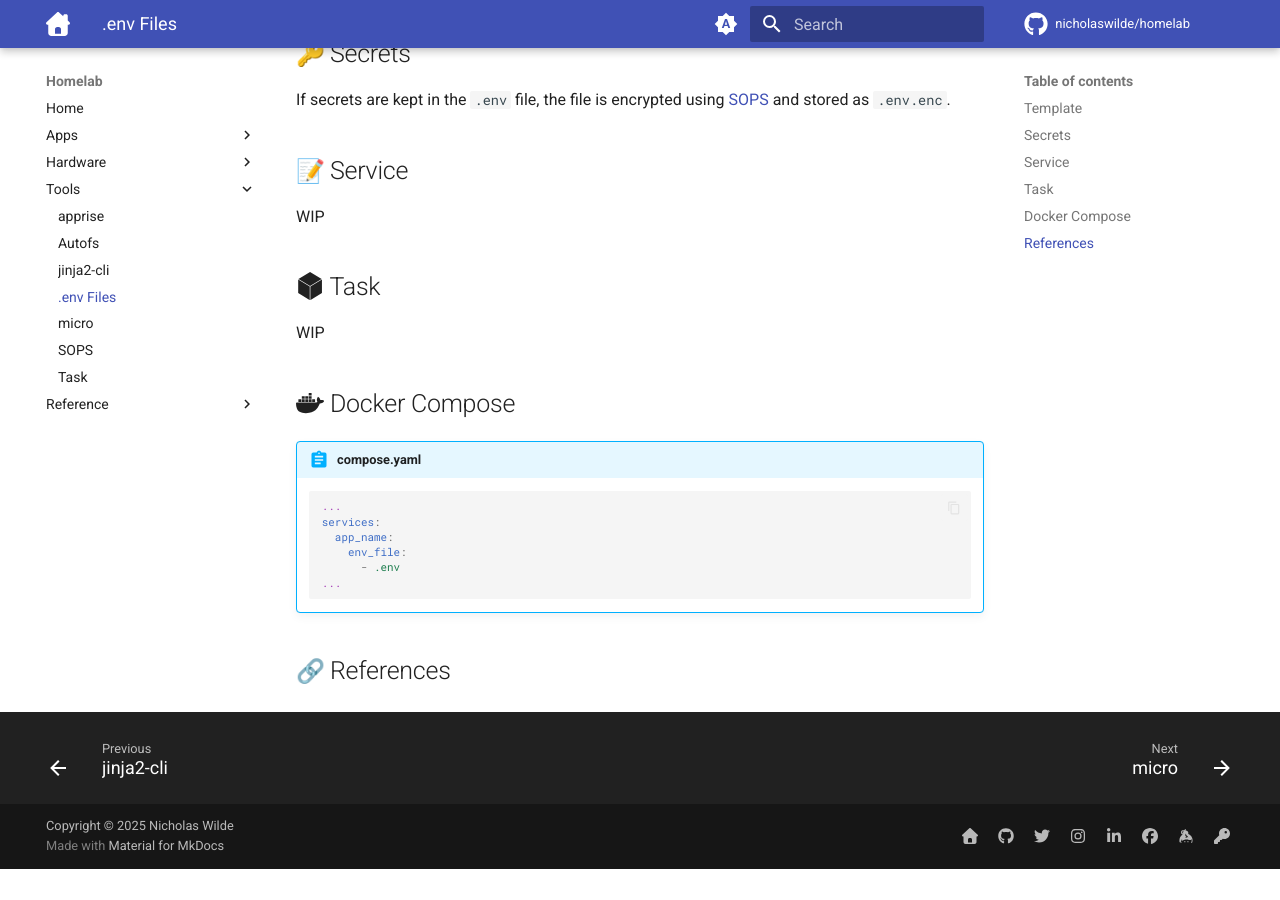
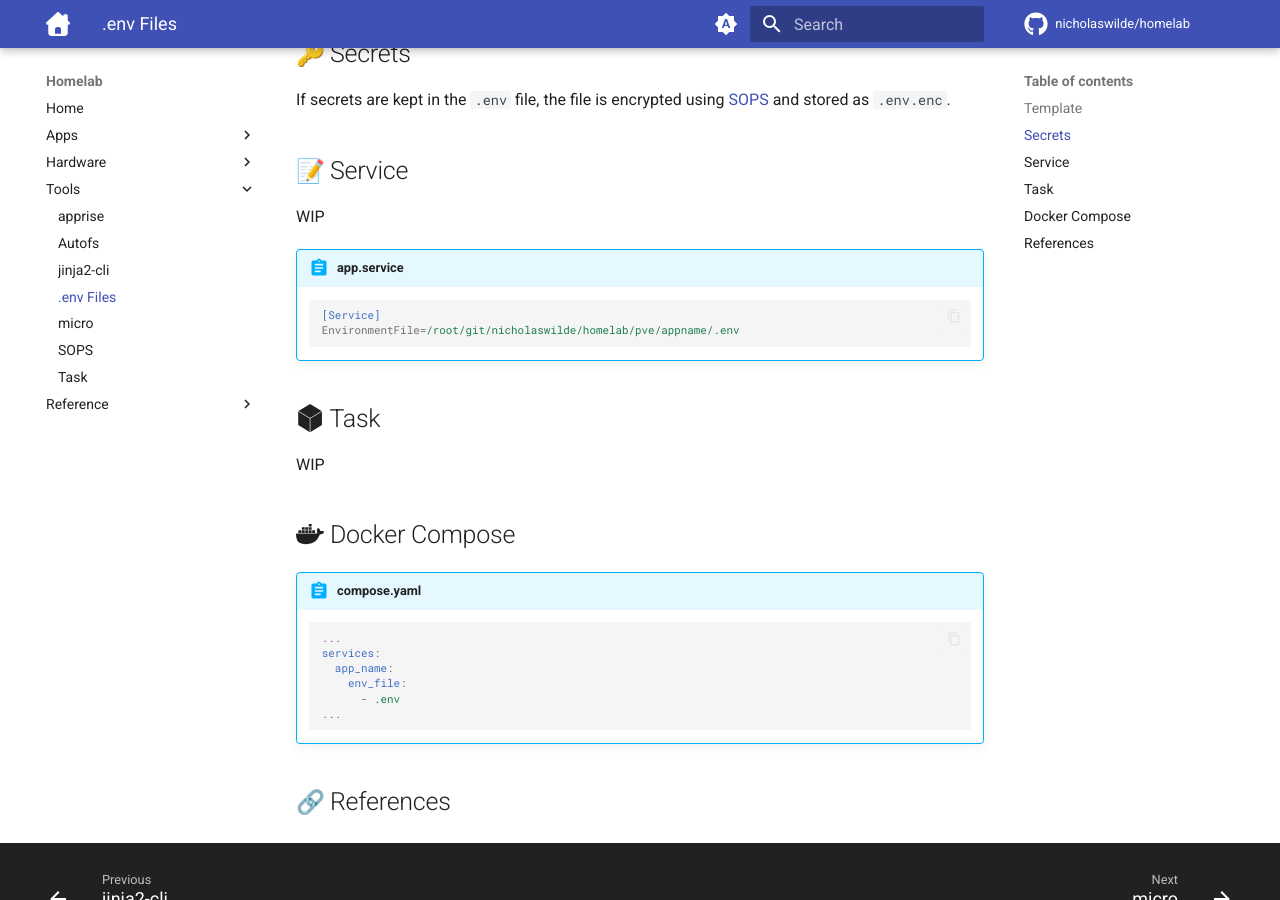
Before and after one commit to nicholaswilde/homelab, an MkDocs documentation site: the page built from docs/tools/env-files.md, in a window 1280 px wide and 900 px high, scrolled down 586 px. Built offline with MkDocs 1.6.1 and Material for MkDocs 9.7.7, drawn with Linux system fonts in a browser that asks for light colours; emoji names are drawn with the system emoji font; comment, search, counter and statistics services are not loaded; before the commit the page ends 1455 px from its top, so only the background shows below that.

Commit message:
Update env-files.md

````diff
--- a/docs/tools/env-files.md
+++ b/docs/tools/env-files.md
@@ -28,6 +28,13 @@
 
 WIP
 
+!!! abstract "app.service"
+
+    ```ini
+    [Service]
+    EnvironmentFile=/root/git/nicholaswilde/homelab/pve/appname/.env
+    ```
+
 ## :simple-task: Task
 
 WIP
````
